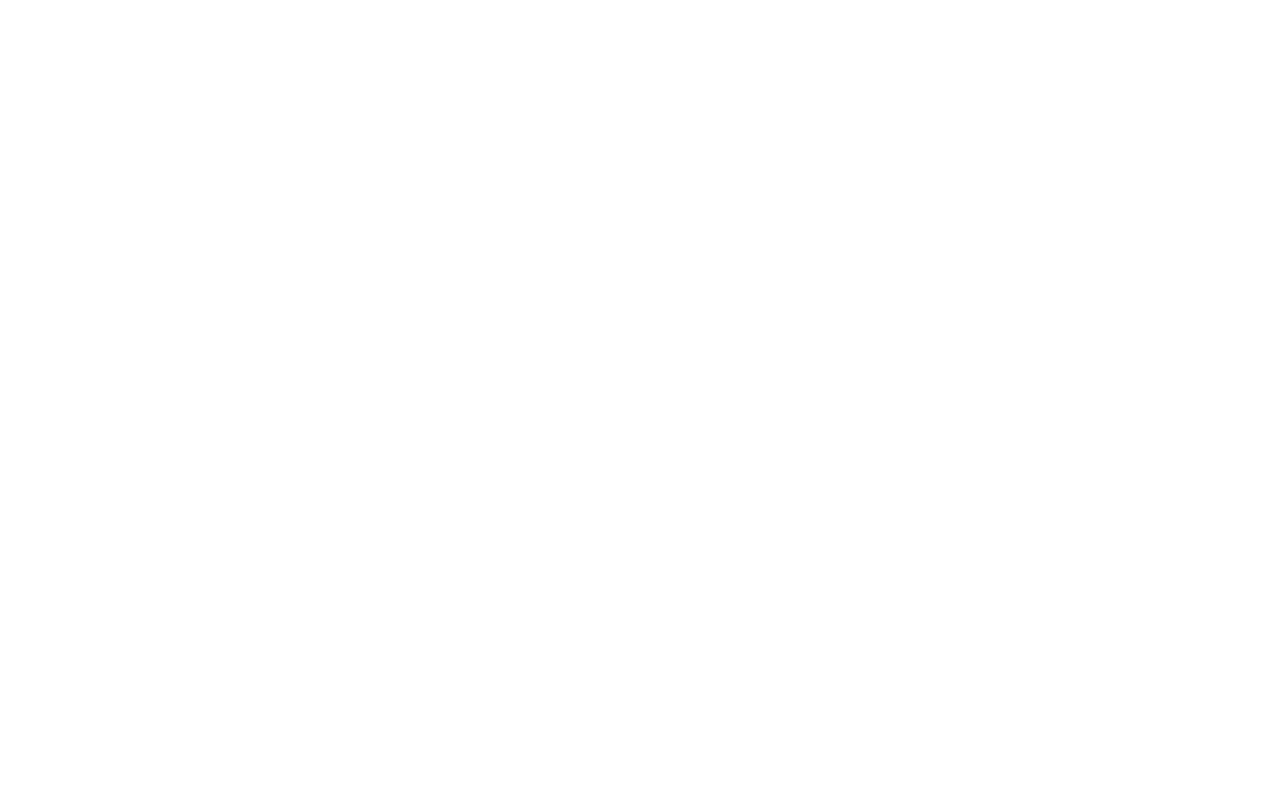
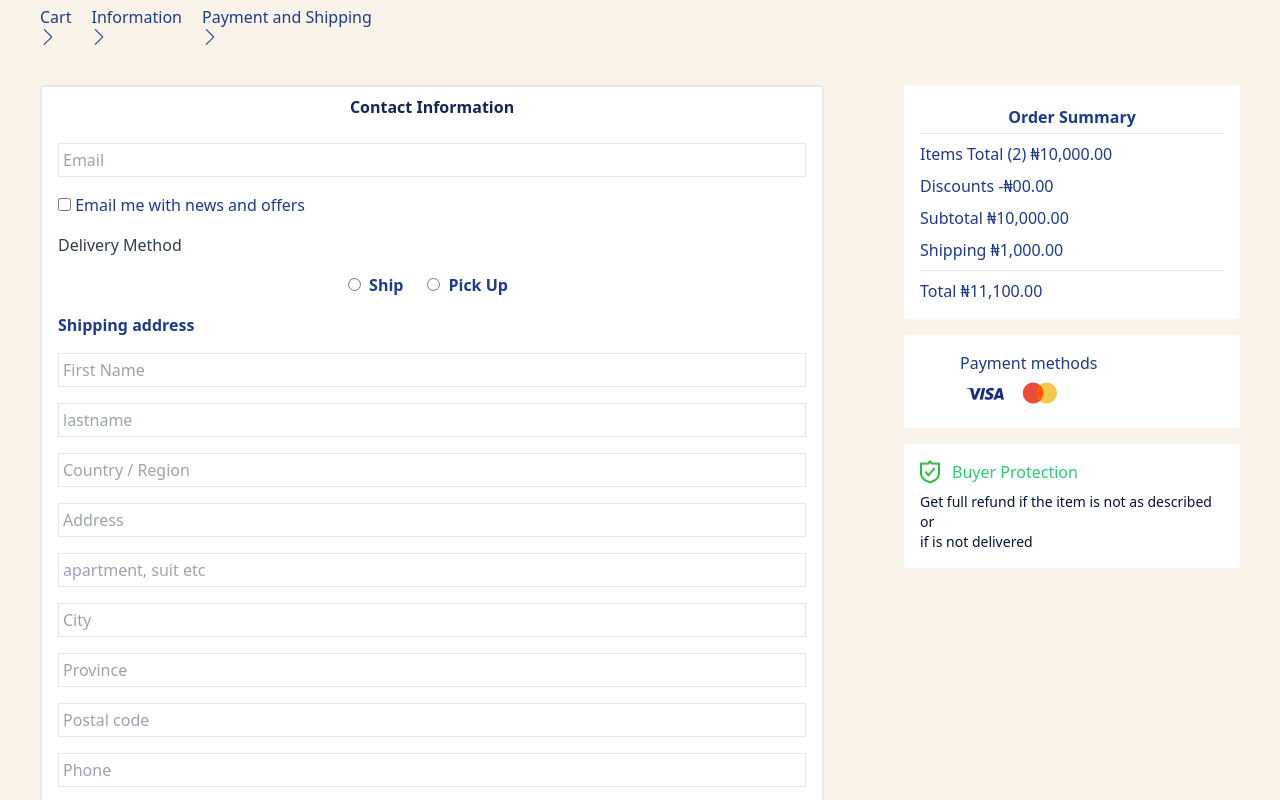
Before and after one commit to Igraziella/Timbu-Cloud-Shop, a React (Vite) app in the folder timbu-shop-app/: page /info in a window 1280 px wide. Before the commit this address had no page. Shown: the part 440-1240 px from the top of the page. Before the commit the page ends 800 px from the top, so only its background shows below. Built offline with nearby package versions, Linux system fonts and the light colour scheme.

Commit message:
modified pages

```diff
--- a/timbu-shop-app/src/App.jsx
+++ b/timbu-shop-app/src/App.jsx
@@ -2,11 +2,12 @@
 import "tailwindcss/tailwind.css"
 import Home from "./pages/Home"
 import Shop from "./pages/Shop"
-import About from "./pages/About"
+import Info from "./pages/Info"
 import Checkout from "./pages/Checkout"
 import Cart from "./pages/Cart"
 import Contact from "./pages/Contact"
 import MiniShop from "./pages/MiniShop"
+import Payment from "./pages/Payment"
 import { Routes, Route } from "react-router-dom"
 
 const App = () => {
@@ -16,11 +17,12 @@
       <Routes>
         <Route path="/" element={<Home />} />
         <Route path="/shop" element={<Shop />} />
-        <Route path="/about" element={<About />} />
+        <Route path="/info" element={<Info />} />
         <Route path="/checkout" element={<Checkout />} />
         <Route path="/cart" element={<Cart />} />
         <Route path="/contact" element={<Contact />} />
         <Route path="/minishop" element={<MiniShop />} />
+        <Route path="/payment" element={<Payment />} />
 
       </Routes>
 
--- a/timbu-shop-app/src/components/Navbar.jsx
+++ b/timbu-shop-app/src/components/Navbar.jsx
@@ -1,6 +1,6 @@
 import React from "react"
 import { Link } from "react-router-dom"
-import { SlBasket,  SlHeart, SlMagnifier,  } from "react-icons/sl";
+import { SlBasket } from "react-icons/sl";
 
  const Navbar = () => {
 
@@ -18,15 +18,9 @@
           <Link to="/" className="mr-12 focus:font-bold active:font-bold">Home</Link>
 
           <Link to="/shop" className="mr-12 focus:font-bold active:font-bold"> Shop</Link>
-
-          <Link to="/about" className="mr-12 focus:font-bold active:font-bold"> About</Link>
-
-          <Link to="/contact" className="mr-12 focus:font-bold active:font-bold">Contact</Link>
         </nav>
 
         <div className="flex space-x-8 p-12">
-          <SlMagnifier />
-          <SlHeart />
           <Link to="/cart">
             <SlBasket />
           </Link>
--- a/timbu-shop-app/src/pages/Cart.jsx
+++ b/timbu-shop-app/src/pages/Cart.jsx
@@ -1,6 +1,7 @@
 import Navbar from "../components/Navbar"
 import Footer from "../components/Footer"
 import { SlArrowRight } from "react-icons/sl";
+import { Link } from "react-router-dom";
 
 
 const Cart = () => {
@@ -17,9 +18,14 @@
           <div className="">
             <ul className="flex gap-5 p-0">
               <li>Cart</li><SlArrowRight />
-              <li>Information</li><SlArrowRight />
-              <li>Shopping</li><SlArrowRight />
-              <li>Payment </li><SlArrowRight />
+              <Link to="/info">
+                <li>Information</li><SlArrowRight />
+              </Link>
+
+              <Link>
+                <li>Payment and Shipping </li><SlArrowRight />
+              </Link>
+
             </ul>
           </div>
 
--- /dev/null
+++ b/timbu-shop-app/src/pages/Info.jsx
@@ -0,0 +1,176 @@
+import Navbar from "../components/Navbar";
+import Footer from "../components/Footer";
+import { Link } from "react-router-dom";
+import { SlArrowRight } from "react-icons/sl";
+
+const Info = () => {
+  return (
+    <>
+    <Navbar />
+
+    <div className="bg-[#FAF3EA]">
+      <div>
+        <img src="/shop-main-img.png" alt="cosmetic products" />
+      </div>
+
+      <div className="flex flex-col m-10">
+          <div>
+            <ul className="flex gap-5">
+                <Link to="/cart">
+                  <li>Cart</li><SlArrowRight />
+                </Link>
+                <Link to="/cart">
+                  <li>Information</li><SlArrowRight />
+                </Link>
+                <Link to="/payment">
+                  <li>Payment and Shipping</li><SlArrowRight />
+              </Link>
+            </ul>
+          </div>
+        </div>
+
+        <div className="flex lg:flex-row flex-col font-normal gap-20 px-10">
+					<div className="md:grid grid-rows-2 gap-10 w-[70%] border bg-white rounded">
+
+            <div className="border">
+              <form>
+                <h2 className="flex justify-center text-blue-950 font-bold py-2">Contact Information</h2>
+
+        {/* form content */}
+        <div className="relative m-4 p-1 border">
+          <label htmlFor="email"></label>
+          <input type="text" id="email" placeholder="Email" />
+        </div>
+
+        <div className="m-4">
+          <label htmlFor="checkbox"></label>
+          <input type="checkbox" id="checkbox"/> <span>Email me with news and offers</span>
+        </div>
+
+        <p className="text-[#2C3E50] text-base m-4">Delivery Method</p>
+        <div className="flex flex-row justify-center gap-4">
+          <div>
+          <label htmlFor="radio"></label>
+          <input type="radio" /><span className="m-2 text-base font-semibold hover:text-[#3498DB]">Ship</span>
+        </div>
+        <div>
+          <label htmlFor="radio"></label>
+          <input type="radio" /><span className="m-2 text-base font-semibold">Pick Up</span>
+        </div>
+        </div>
+
+        <p className="font-semibold m-4">Shipping address</p>
+
+        <div className="m-4 border p-1">
+          <label htmlFor="firstname"></label>
+          <input type="text" placeholder="First Name" />
+        </div>
+
+        <div className="m-4 border p-1">
+          <label htmlFor="lastname"></label>
+          <input type="text" placeholder="lastname"/>
+        </div>
+
+        <div className="m-4 border p-1">
+          <label htmlFor="country"></label>
+          <input
+            type="text"
+            placeholder="Country / Region"
+          />
+        </div>
+
+        <div className="m-4 border p-1">
+          <label htmlFor="address"></label>
+          <input type="text" placeholder="Address" />
+        </div>
+
+        <div className="m-4 border p-1">
+          <label htmlFor="apartment"></label>
+          <input type="text" placeholder="apartment, suit etc" />
+        </div>
+
+        <div className="m-4 border p-1">
+          <label htmlFor="address"></label>
+          <input type="text" placeholder="City" />
+        </div>
+
+        <div className="m-4 border p-1">
+          <label htmlFor="address"></label>
+          <input type="text" placeholder="Province" />
+        </div>
+
+        <div className="m-4 border p-1">
+          <label htmlFor="address"></label>
+          <input type="text" placeholder="Postal code" />
+        </div>
+
+        <div className="m-4 border p-1">
+          <label htmlFor="phone"></label>
+          <input type="number" placeholder="Phone" />
+        </div>
+
+        <div className="m-4">
+          <label htmlFor="checkbox"></label>
+          <input type="checkbox" /> Save this information for next time
+        </div>
+
+        <div className="flex gap-48 m-4">
+          <Link to="/cart">
+            <p>Back to Cart</p>
+          </Link>
+        <div>
+          <Link to="/payment">
+            <button id="submit-btn" type="button" className="border rounded px-8 py-2 bg-[#3498DB] text-white font-bold">
+              Continue to Shipping
+            </button>
+          </Link>
+        </div>
+        </div>
+
+        </form>
+        </div>
+        </div>
+
+				<div className="lg:w-[30%]">
+          <div className="bg-white rounded p-4">
+            <p className="flex justify-center font-semibold leading-8">Order Summary</p>
+            <hr />
+            <div className="flex flex-col gap-2 mt-2">
+            <p>Items Total (2) <span>₦10,000.00</span></p>
+            <p>Discounts <span>-₦00.00</span></p>
+            <p>Subtotal <span>₦10,000.00</span></p>
+            <p>Shipping <span>₦1,000.00</span></p>
+            <hr />
+            <p>Total <span>₦11,100.00</span></p>
+            </div>
+          </div>
+
+          <div className="bg-white mt-4 rounded">
+          <div className="p-4 mx-10">
+            <p>Payment methods</p>
+            <div className="flex">
+            <img src="/visa.png" alt="visa card" />
+            <img src="/mastercard.png" alt="master card" />
+            </div>
+          </div>
+        </div>
+
+        <div className="bg-white mt-4 p-4 rounded">
+          <div className="flex gap-3">
+            <img src="/protect-icon.png" alt="" />
+           <p className="text-[#2ECC71]">Buyer Protection</p>
+          </div>
+           <p className="text-[#011432] font-normal text-sm mt-2">Get full refund if the item is not as described or
+            <br />if is not delivered</p>
+        </div>
+
+				</div>
+      </div>
+				</div>
+
+    <Footer />
+    </>
+  )
+}
+
+export default Info
--- /dev/null
+++ b/timbu-shop-app/src/pages/Payment.jsx
@@ -0,0 +1,14 @@
+import Navbar from "../components/Navbar";
+import Footer from "../components/Footer";
+
+const Payment = () => {
+  return (
+    <>
+    <Navbar />
+    <Footer />
+    </>
+
+  )
+}
+
+export default Payment
--- /dev/null
+++ b/timbu-shop-app/src/pages/Success.jsx
@@ -0,0 +1,25 @@
+import Navbar from "../components/Navbar";
+import Footer from "../components/Footer";
+
+const Success = () => {
+  return (
+    <>
+    <Navbar />
+
+    {/* payment success msg */}
+    <div className="bg-[#F9F1E7]">
+        <div>
+        <p>Thank You For Your Order!</p>
+        <p>Print Receipt</p>
+        </div>
+
+        <p>Order #147258369 has ben placed</p>
+        <p>you will receive an email confirmation shortly (lotsofmails@email.com )</p>
+    </div>
+    <Footer />
+    </>
+
+  )
+}
+
+export default Success
```
